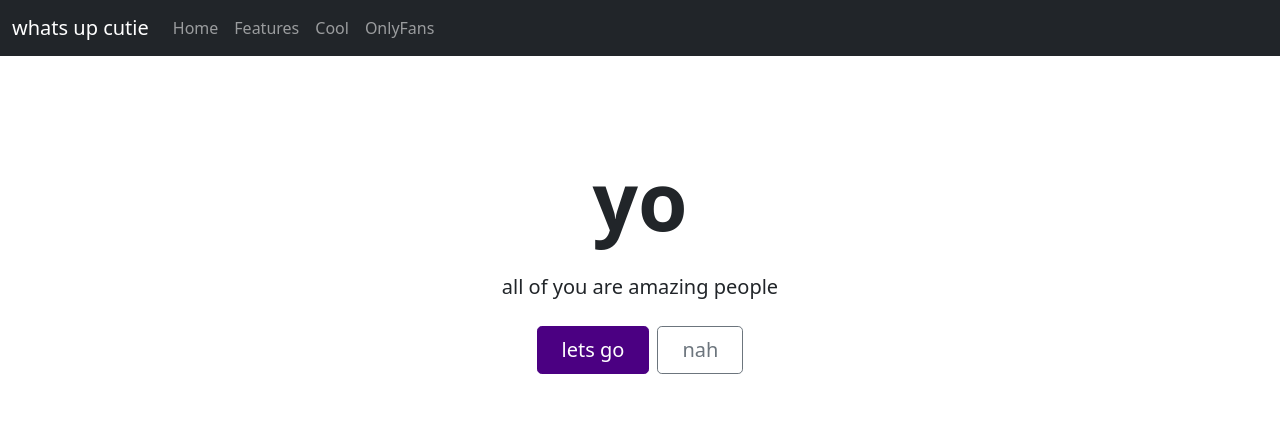
After one commit to drkhapp-school/prog, a PHP site: page /index.html in a window 1280 px wide. The commit adds this page. Shown: the top 437 px of the page. Run offline with PHP 8.4, Linux system fonts and the light colour scheme; style sheets or scripts are compiled from the project's sources.

Commit message:
added bootstrap

```diff
--- /dev/null
+++ b/webprog2/php-intro/index.html
@@ -0,0 +1,36 @@
+<!doctype html>
+<html lang="en">
+<head>
+    <meta charset="UTF-8">
+    <meta content="width=device-width, user-scalable=no, initial-scale=1.0, maximum-scale=1.0, minimum-scale=1.0"
+          name="viewport">
+    <meta content="ie=edge" http-equiv="X-UA-Compatible">
+    <link href="styles.css" rel="stylesheet">
+    <title>Document</title>
+</head>
+<body>
+<nav class="navbar navbar-expand-lg navbar-dark bg-dark">
+    <div class="container-fluid">
+        <a class="navbar-brand" href="#">whats up cutie</a>
+        <div class="navbar-collapse">
+            <ul class="navbar-nav me-auto mb-2 mb-lg-0">
+                <li class="nav-item"><a class="nav-link" href="#">Home</a></li>
+                <li class="nav-item"><a class="nav-link" href="#">Features</a></li>
+                <li class="nav-item"><a class="nav-link" href="#">Cool</a></li>
+                <li class="nav-item"><a class="nav-link" href="#">OnlyFans</a></li>
+            </ul>
+        </div>
+    </div>
+</nav>
+<div class="px-4 py-5 my-5 text-center">
+    <h1 class="display-1 fw-bold">yo</h1>
+    <div class="col-lg-6 mx-auto py-3">
+        <p class="lead mb-4">all of you are amazing people</p>
+        <div class="d-grid gap-2 d-sm-flex justify-content-sm-center">
+            <button class="btn btn-primary btn-lg px-4 " type="button">lets go</button>
+            <button class="btn btn-outline-secondary btn-lg px-4" type="button">nah</button>
+        </div>
+    </div>
+</div>
+</body>
+</html>
--- a/webprog2/php-intro/styles.scss
+++ b/webprog2/php-intro/styles.scss
@@ -1,14 +1,3 @@
-@use 'base';
+$primary: indigo;
 
-@mixin transparancy($alpha) {
-  opacity: $alpha;
-}
-
-.contenu {
-  background-color: base.$color;
-
-  p {
-    font-weight: bold;
-    @include transparancy(0.5);
-  }
-}
+@import "node_modules/bootstrap/scss/bootstrap";
```
Also changed, not shown: webprog2/php-intro/package.json (added, +13 -0 lines), webprog2/php-intro/styles.css (deleted, +0 -13 lines), 3 other files.
